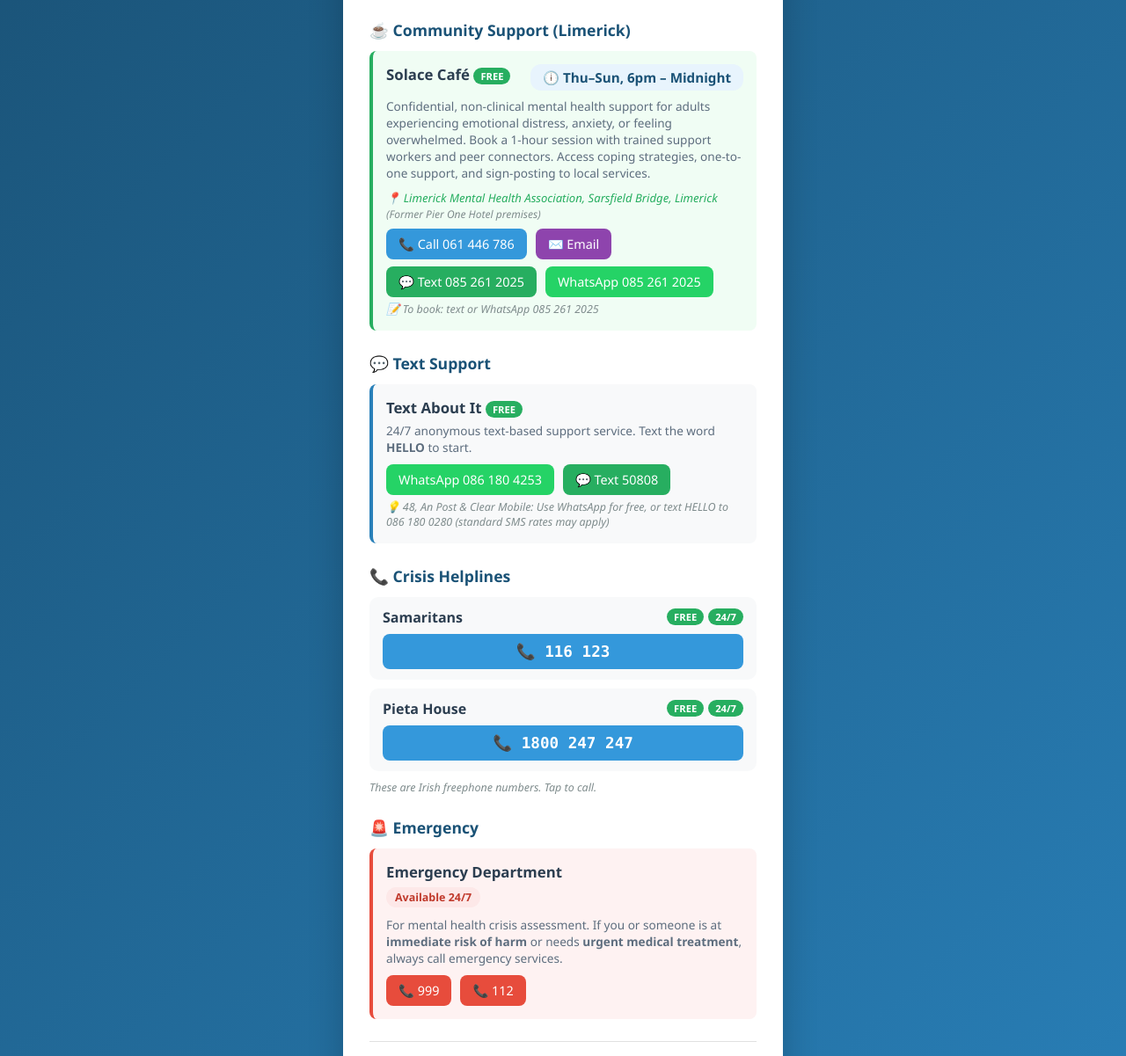
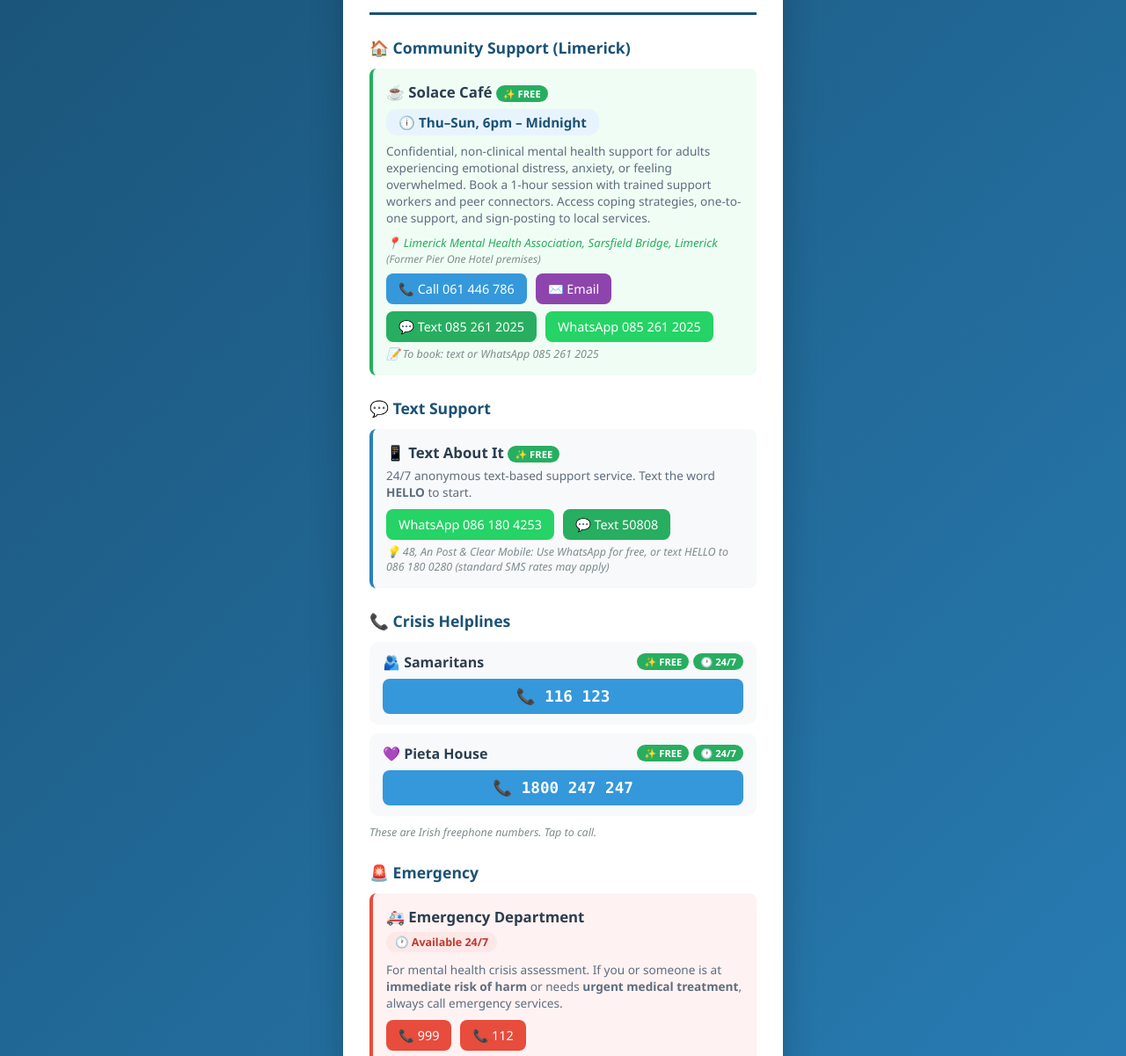
Before and after one commit to VictoriaDigital/contactesQR, a website: page index.html in a window 1280 px wide. Shown: the part 179-1380 px from the top of the page at 88% size. Drawn offline with Linux system fonts and the light colour scheme.

Commit message:
Add friendly emojis throughout 💚

```diff
--- a/index.html
+++ b/index.html
@@ -218,16 +218,17 @@
 <body>
     <div class="card">
         <div class="header">
-            <div class="logo">🏥</div>
+            <div class="logo">💚</div>
             <h1>Mental Health Supports</h1>
+            <p class="subtitle">You're not alone 🤝</p>
         </div>
 
         <!-- SOLACE CAFÉ -->
-        <div class="section-title">☕ Community Support (Limerick)</div>
+        <div class="section-title">🏠 Community Support (Limerick)</div>
 
         <div class="service-card highlight">
             <div style="display: flex; justify-content: space-between; align-items: flex-start; flex-wrap: wrap; gap: 8px; margin-bottom: 8px;">
-                <div class="service-name" style="margin-bottom: 0;">Solace Café <span class="free-badge">Free</span></div>
+                <div class="service-name" style="margin-bottom: 0;">☕ Solace Café <span class="free-badge">✨ Free</span></div>
                 <div class="service-hours" style="font-size: 0.95rem; padding: 5px 14px; margin-bottom: 0;">🕕 Thu–Sun, 6pm – Midnight</div>
             </div>
             <div class="service-desc">
@@ -252,7 +253,7 @@
         <div class="section-title">💬 Text Support</div>
 
         <div class="service-card">
-            <div class="service-name">Text About It <span class="free-badge">Free</span></div>
+            <div class="service-name">📱 Text About It <span class="free-badge">✨ Free</span></div>
             <div class="service-desc">24/7 anonymous text-based support service. Text the word <strong>HELLO</strong> to start.</div>
             <div class="contact-links">
                 <a href="https://wa.me/353861804253?text=HELLO" class="contact-btn btn-whatsapp">WhatsApp 086 180 4253</a>
@@ -266,10 +267,10 @@
 
         <div class="helpline-item">
             <div class="helpline-header">
-                <span class="helpline-name">Samaritans</span>
+                <span class="helpline-name">🫂 Samaritans</span>
                 <div class="helpline-badges">
-                    <span class="free-badge">Free</span>
-                    <span class="free-badge">24/7</span>
+                    <span class="free-badge">✨ Free</span>
+                    <span class="free-badge">🕐 24/7</span>
                 </div>
             </div>
             <a href="tel:116123" class="helpline-call">📞 116 123</a>
@@ -277,10 +278,10 @@
 
         <div class="helpline-item">
             <div class="helpline-header">
-                <span class="helpline-name">Pieta House</span>
+                <span class="helpline-name">💜 Pieta House</span>
                 <div class="helpline-badges">
-                    <span class="free-badge">Free</span>
-                    <span class="free-badge">24/7</span>
+                    <span class="free-badge">✨ Free</span>
+                    <span class="free-badge">🕐 24/7</span>
                 </div>
             </div>
             <a href="tel:1800247247" class="helpline-call">📞 1800 247 247</a>
@@ -292,8 +293,8 @@
         <div class="section-title">🚨 Emergency</div>
 
         <div class="service-card emergency">
-            <div class="service-name">Emergency Department</div>
-            <div class="service-hours always">Available 24/7</div>
+            <div class="service-name">🚑 Emergency Department</div>
+            <div class="service-hours always">🕐 Available 24/7</div>
             <div class="service-desc">
                 For mental health crisis assessment. If you or someone is at <strong>immediate risk of harm</strong> or needs <strong>urgent medical treatment</strong>, always call emergency services.
             </div>
@@ -307,11 +308,12 @@
             <div class="qr-code">
                 <img src="https://api.qrserver.com/v1/create-qr-code/?size=100x100&data=https://victoriadigital.github.io/contactesQR/" alt="QR Code">
             </div>
-            <div class="qr-label">Scan to save this page</div>
+            <div class="qr-label">📲 Scan to save this page</div>
         </div>
 
         <div class="footer">
-            Mental Health Supports – University Hospital Limerick
+            💚 Mental Health Supports – University Hospital Limerick 💚<br>
+            <span style="font-size: 0.85rem; color: #7f8c8d;">It's okay to ask for help</span>
         </div>
     </div>
 </body>
```
